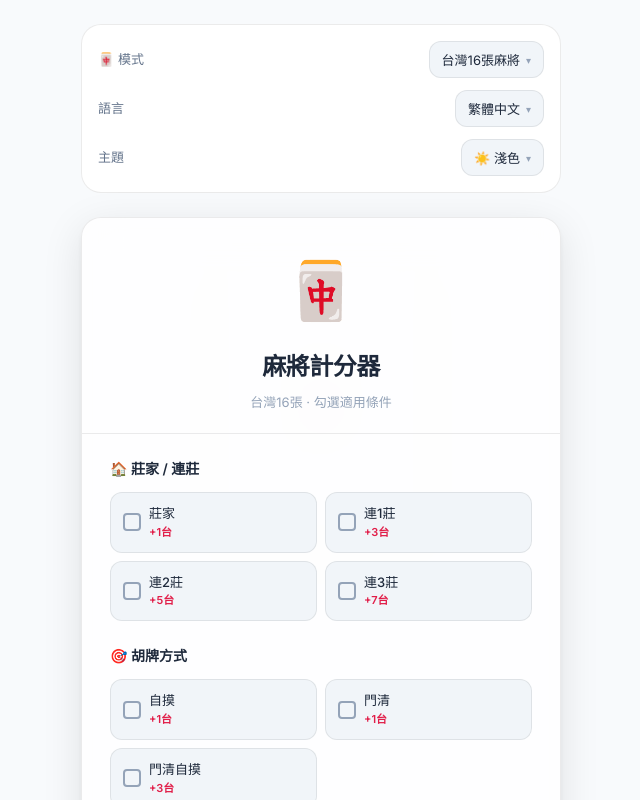
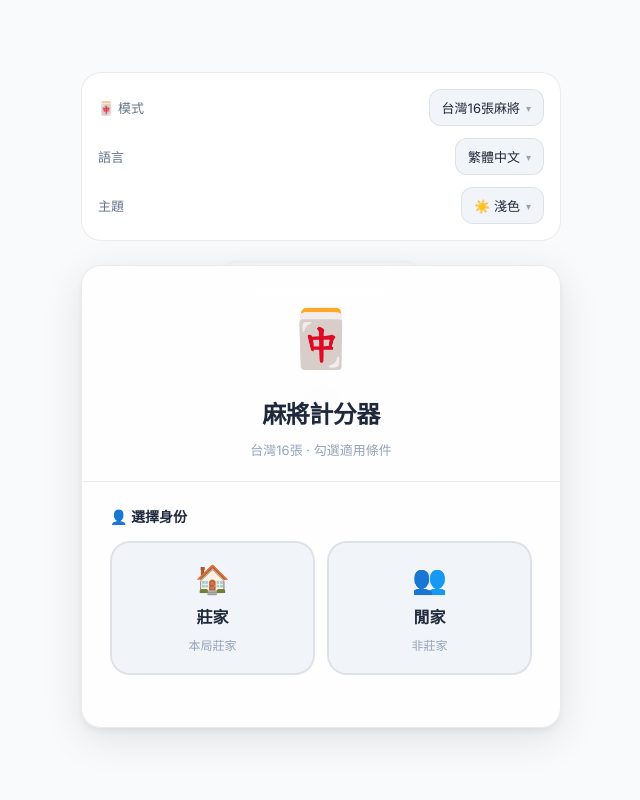
Before and after one commit to RobyCHANG/mahjong-score-ifelse, a React (Vite) app: page / in a window 1280 px wide. Shown: the top 800 px of the page, without its empty margins (319-959 px from the left). Built offline with nearby package versions, Linux system fonts and the light colour scheme.

Commit message:
feat: 台湾麻将添加庄家/闲家身份选择，分开显示选项

```diff
--- a/src/TaiwanMahjong.css
+++ b/src/TaiwanMahjong.css
@@ -100,6 +100,72 @@
     font-size: 11px;
     color: var(--color-accent);
     font-weight: 600;
+}
+
+/* Disabled checkbox */
+.tw-checkbox--disabled {
+    opacity: 0.4;
+    cursor: not-allowed;
+}
+
+.tw-checkbox--disabled:hover {
+    border-color: var(--glass-border);
+}
+
+/* 角色選擇器 */
+.tw-role-selector {
+    display: grid;
+    grid-template-columns: repeat(2, 1fr);
+    gap: 12px;
+}
+
+.tw-role-btn {
+    display: flex;
+    flex-direction: column;
+    align-items: center;
+    gap: 8px;
+    padding: 20px 16px;
+    background: var(--color-bg-tertiary);
+    border: 2px solid var(--glass-border);
+    border-radius: var(--radius-lg);
+    cursor: pointer;
+    transition: all var(--transition-fast);
+}
+
+.tw-role-btn:hover {
+    border-color: var(--color-accent);
+    transform: translateY(-2px);
+}
+
+.tw-role-btn--active {
+    border-color: var(--color-accent);
+    background: var(--color-bg-secondary);
+    box-shadow: 0 4px 12px rgba(var(--color-accent-rgb), 0.2);
+}
+
+.tw-role-btn__icon {
+    font-size: 28px;
+}
+
+.tw-role-btn__label {
+    font-size: 16px;
+    font-weight: 600;
+    color: var(--color-text-primary);
+}
+
+.tw-role-btn__desc {
+    font-size: 12px;
+    color: var(--color-text-muted);
+}
+
+/* 結果備註 */
+.tw-result__note {
+    margin-top: 12px;
+    padding-top: 12px;
+    border-top: 1px solid var(--glass-border);
+    font-size: 12px;
+    color: var(--color-text-muted);
+    text-align: center;
 }
 
 /* 花牌選擇器 */
--- a/src/TaiwanMahjong.tsx
+++ b/src/TaiwanMahjong.tsx
@@ -7,7 +7,10 @@ interface TaiwanMahjongProps {
     language: Language;
 }
 
+type PlayerRole = 'dealer' | 'nonDealer' | null;
+
 export function TaiwanMahjong({ language }: TaiwanMahjongProps) {
+    const [playerRole, setPlayerRole] = useState<PlayerRole>(null);
     const [selectedItems, setSelectedItems] = useState<string[]>([]);
     const [flowerCount, setFlowerCount] = useState(0);
     const [result, setResult] = useState<TaiwanScoreResult | null>(null);
@@ -20,13 +23,24 @@ export function TaiwanMahjong({ language }: TaiwanMahjongProps) {
 
     // 計算結果
     useEffect(() => {
-        if (selectedItems.length > 0 || flowerCount > 0) {
+        if (playerRole && (selectedItems.length > 0 || flowerCount > 0)) {
             const calcResult = calculateTaiwanScore(selectedItems, flowerCount);
             setResult(calcResult);
         } else {
             setResult(null);
         }
-    }, [selectedItems, flowerCount]);
+    }, [playerRole, selectedItems, flowerCount]);
+
+    // 切換角色
+    const handleRoleChange = (role: PlayerRole) => {
+        setPlayerRole(role);
+        // 切換角色時清除莊家相關選項
+        if (role === 'nonDealer') {
+            setSelectedItems(prev => prev.filter(id =>
+                !['isDealer', 'lianZhuang1', 'lianZhuang2', 'lianZhuang3', 'tianHu'].includes(id)
+            ));
+        }
+    };
 
     // 切換選項
     const toggleItem = (id: string) => {
@@ -49,27 +63,37 @@ export function TaiwanMahjong({ language }: TaiwanMahjongProps) {
                 return [...prev.filter(i => !dealerIds.includes(i)), id];
             }
 
+            // 天胡/地胡互斥
+            if (id === 'tianHu') {
+                return [...prev.filter(i => i !== 'diHu'), id];
+            }
+            if (id === 'diHu') {
+                return [...prev.filter(i => i !== 'tianHu'), id];
+            }
+
             return [...prev, id];
         });
     };
 
     // 重置
     const handleReset = () => {
+        setPlayerRole(null);
         setSelectedItems([]);
         setFlowerCount(0);
         setResult(null);
     };
 
     // 渲染選項
-    const renderCheckbox = (item: typeof TAIWAN_SCORE_ITEMS[0], isChecked: boolean) => (
+    const renderCheckbox = (item: typeof TAIWAN_SCORE_ITEMS[0], isChecked: boolean, disabled: boolean = false) => (
         <label
             key={item.id}
-            className={`tw-checkbox ${isChecked ? 'tw-checkbox--checked' : ''}`}
+            className={`tw-checkbox ${isChecked ? 'tw-checkbox--checked' : ''} ${disabled ? 'tw-checkbox--disabled' : ''}`}
         >
             <input
                 type="checkbox"
                 checked={isChecked}
-                onChange={() => toggleItem(item.id)}
+                onChange={() => !disabled && toggleItem(item.id)}
+                disabled={disabled}
             />
             <span className="tw-checkbox__box"></span>
             <span className="tw-checkbox__content">
@@ -84,7 +108,12 @@ export function TaiwanMahjong({ language }: TaiwanMahjongProps) {
     const t = {
         title: language === 'zh-CN' ? '麻将计分器' : '麻將計分器',
         subtitle: language === 'zh-CN' ? '台湾16张 · 勾选适用条件' : '台灣16張 · 勾選適用條件',
-        dealer: language === 'zh-CN' ? '庄家 / 连庄' : '莊家 / 連莊',
+        selectRole: language === 'zh-CN' ? '选择身份' : '選擇身份',
+        dealer: language === 'zh-CN' ? '庄家' : '莊家',
+        dealerDesc: language === 'zh-CN' ? '本局庄家' : '本局莊家',
+        nonDealer: language === 'zh-CN' ? '闲家' : '閒家',
+        nonDealerDesc: language === 'zh-CN' ? '非庄家' : '非莊家',
+        dealerBonus: language === 'zh-CN' ? '庄家 / 连庄台' : '莊家 / 連莊台',
         win: language === 'zh-CN' ? '胡牌方式' : '胡牌方式',
         pattern: language === 'zh-CN' ? '牌型' : '牌型',
         flower: language === 'zh-CN' ? '花牌数量' : '花牌數量',
@@ -92,6 +121,8 @@ export function TaiwanMahjong({ language }: TaiwanMahjongProps) {
         result: language === 'zh-CN' ? '计算结果' : '計算結果',
         totalTai: language === 'zh-CN' ? '总台数' : '總台數',
         reset: language === 'zh-CN' ? '重新计算' : '重新計算',
+        asDealer: language === 'zh-CN' ? '(莊家)' : '(莊家)',
+        asNonDealer: language === 'zh-CN' ? '(闲家)' : '(閒家)',
     };
 
     return (
@@ -105,13 +136,41 @@ export function TaiwanMahjong({ language }: TaiwanMahjongProps) {
 
             <div className="card-divider"></div>
 
-            {/* 莊家/連莊 */}
+            {/* 第一步：選擇身份 */}
             <section className="tw-section">
-                <h3 className="tw-section__title">🏠 {t.dealer}</h3>
+                <h3 className="tw-section__title">👤 {t.selectRole}</h3>
+                <div className="tw-role-selector">
+                    <button
+                        className={`tw-role-btn ${playerRole === 'dealer' ? 'tw-role-btn--active' : ''}`}
+                        onClick={() => handleRoleChange('dealer')}
+                    >
+                        <span className="tw-role-btn__icon">🏠</span>
+                        <span className="tw-role-btn__label">{t.dealer}</span>
+                        <span className="tw-role-btn__desc">{t.dealerDesc}</span>
+                    </button>
+                    <button
+                        className={`tw-role-btn ${playerRole === 'nonDealer' ? 'tw-role-btn--active' : ''}`}
+                        onClick={() => handleRoleChange('nonDealer')}
+                    >
+                        <span className="tw-role-btn__icon">👥</span>
+                        <span className="tw-role-btn__label">{t.nonDealer}</span>
+                        <span className="tw-role-btn__desc">{t.nonDealerDesc}</span>
+                    </button>
+                </div>
+            </section>
+
+            {/* 只有選擇身份後才顯示其他選項 */}
+            {playerRole && (
+                <>
+                    {/* 莊家專屬：莊家/連莊台 */}
+                    {playerRole === 'dealer' && (
+                        <section className="tw-section">
+                            <h3 className="tw-section__title">🏠 {t.dealerBonus}</h3>
                             <div className="tw-options">
                                 {dealerItems.map(item => renderCheckbox(item, selectedItems.includes(item.id)))}
                             </div>
                         </section>
+                    )}
 
                     {/* 胡牌方式 */}
                     <section className="tw-section">
@@ -145,18 +204,26 @@ export function TaiwanMahjong({ language }: TaiwanMahjongProps) {
                         </div>
                     </section>
 
-            {/* 特殊情況 */}
+                    {/* 特殊情況 - 根據身份過濾 */}
                     <section className="tw-section">
                         <h3 className="tw-section__title">✨ {t.special}</h3>
                         <div className="tw-options tw-options--3col">
-                    {specialItems.map(item => renderCheckbox(item, selectedItems.includes(item.id)))}
+                            {specialItems.map(item => {
+                                // 天胡只有莊家可選，地胡只有閒家可選
+                                const isDisabled =
+                                    (item.id === 'tianHu' && playerRole === 'nonDealer') ||
+                                    (item.id === 'diHu' && playerRole === 'dealer');
+                                return renderCheckbox(item, selectedItems.includes(item.id), isDisabled);
+                            })}
                         </div>
                     </section>
 
                     {/* 結果 */}
                     {result && (
                         <div className="tw-result">
-                    <div className="tw-result__label">{t.result}</div>
+                            <div className="tw-result__label">
+                                {t.result} {playerRole === 'dealer' ? t.asDealer : t.asNonDealer}
+                            </div>
                             <div className="tw-result__total">
                                 <span className="tw-result__number">{result.totalTai}</span>
                                 <span className="tw-result__unit">{t.totalTai}</span>
@@ -169,11 +236,16 @@ export function TaiwanMahjong({ language }: TaiwanMahjongProps) {
                                     </div>
                                 ))}
                             </div>
+                            {result.isCapped && (
+                                <div className="tw-result__note">{result.explanation}</div>
+                            )}
                         </div>
+                    )}
+                </>
             )}
 
             {/* 重置 */}
-            {(selectedItems.length > 0 || flowerCount > 0) && (
+            {(playerRole || selectedItems.length > 0 || flowerCount > 0) && (
                 <button className="reset-btn" onClick={handleReset}>
                     <span>↻</span>
                     <span>{t.reset}</span>
```
Lines whose indentation alone changed are shown as unchanged.
